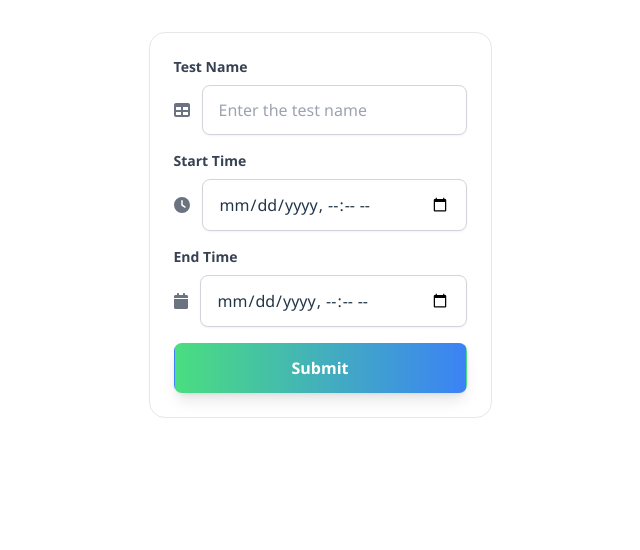
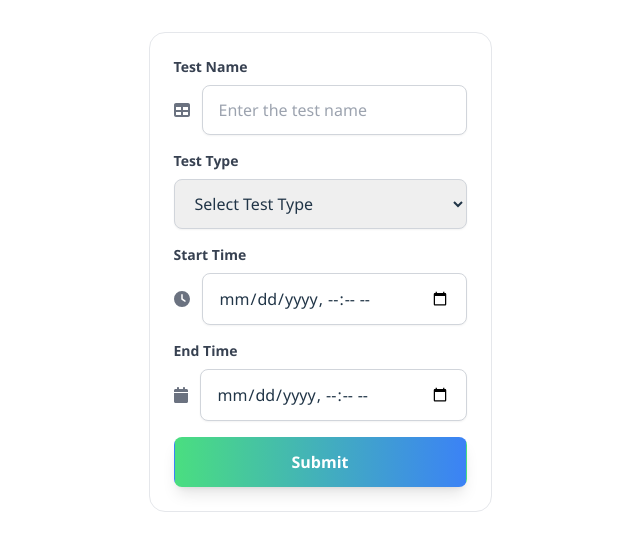
Before and after one commit to lechieulong/TutorMe_UI_v1, a React (Vite) app: page /create-test in a window 1280 px wide. Shown: the top 550 px of the page, without its empty margins (320-960 px from the left). Built offline with nearby package versions, Linux system fonts and the light colour scheme; no server answers.

Commit message:
addtesttype

```diff
--- a/src/pages/ExamTest/TestForm.jsx
+++ b/src/pages/ExamTest/TestForm.jsx
@@ -104,6 +104,32 @@ const TestForm = ({ classId, lessonId, categories, pageType }) => {
             )}
           </div>
 
+          {/* Test Type */}
+          <div className="relative mt-4">
+            <label className="block text-sm font-semibold text-gray-700">
+              Test Type
+            </label>
+            <div className="flex items-center mt-2">
+              <select
+                {...register("testType", { required: "Test Type is required" })}
+                className={`w-full px-4 py-3 border ${
+                  errors.testType ? "border-red-500" : "border-gray-300"
+                } rounded-lg shadow-sm focus:ring-2 focus:ring-blue-500 sm:text-base`}
+                disabled={isSubmitted}
+              >
+                <option value={0}>Select Test Type</option>
+                <option value={1}>Practice</option>
+                <option value={2}>Testing</option>
+                <option value={3}>Register</option>
+              </select>
+            </div>
+            {errors.testType && (
+              <span className="text-red-500 text-sm">
+                {errors.testType.message}
+              </span>
+            )}
+          </div>
+
           {/* Start Time */}
           <div className="relative">
             <label className="block text-sm font-semibold text-gray-700">
--- a/src/pages/TestExam/SkillPart.jsx
+++ b/src/pages/TestExam/SkillPart.jsx
@@ -18,6 +18,7 @@ import { useParams } from "react-router-dom";
 import CreateTest from "../ExamTest/CreateTest";
 import TestLayout from "./TestLayout";
 import { getUser } from "../../service/GetUser";
+import { Roles } from "../../utils/config";
 
 const SkillPart = () => {
   const [test, setTest] = useState(null);
@@ -122,7 +123,7 @@ const SkillPart = () => {
                       <CreateTest testId={testId} />
                     ) : (
                       <>
-                        {user?.role?.includes(Roles.ADMIN) ? (
+                        {user?.role?.includes(Roles.ADMIN || Roles.TEACHER) ? (
                           <button
                             className="p-2 bg-red-100"
                             onClick={() => setCreateSkill(true)}
```
